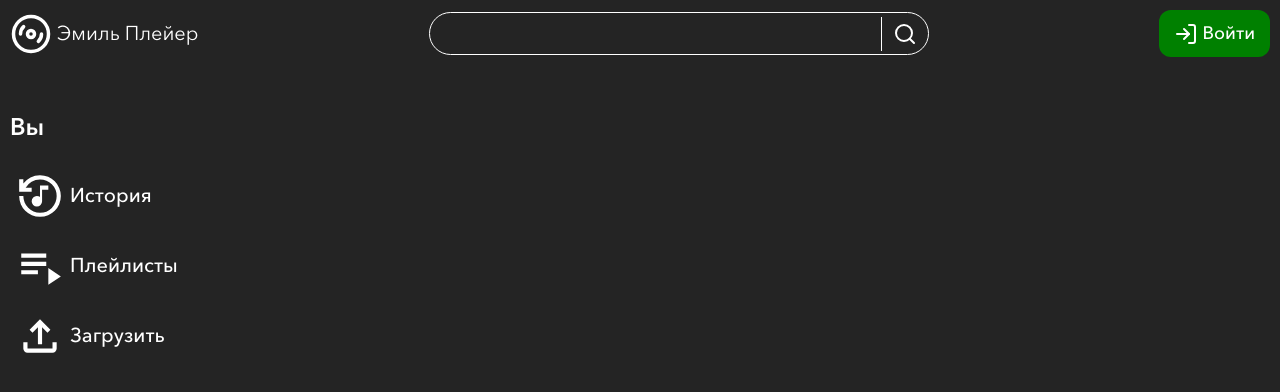
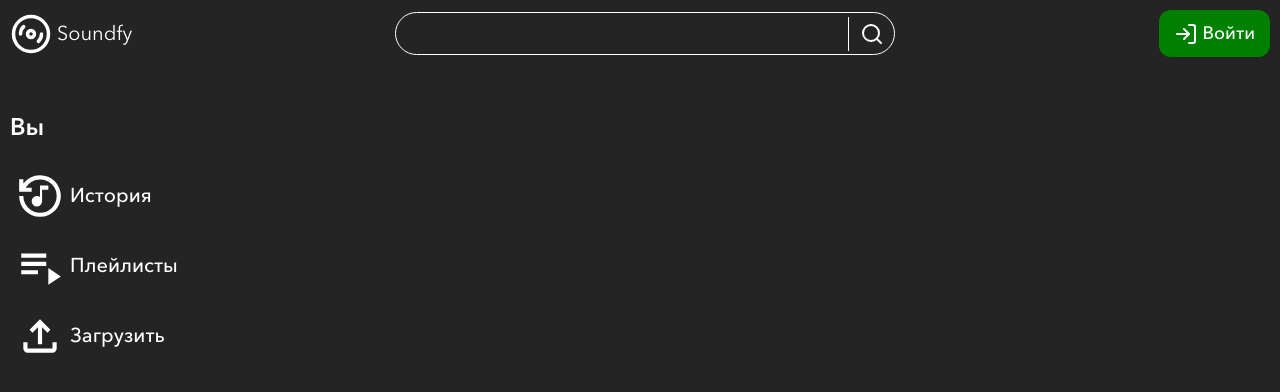
Before and after one commit to emiliansar/eplayer-frontend, a React (Vite) app: page /search in a window 1280 px wide. Shown: the top 392 px of the page. Built offline with nearby package versions, Linux system fonts and the light colour scheme.

Commit message:
change AppHeader

```diff
--- a/src/components/header/AppHeader.jsx
+++ b/src/components/header/AppHeader.jsx
@@ -76,7 +76,7 @@ export default function AppHeader() {
                             className={style.AppHeader__Container__Logo__Link}
                         >
                             <img src='/assets/images/logo.svg' alt="Лого" />
-                            <span>Эмиль Плейер</span>
+                            <span>Soundfy</span>
                         </Link>
                     </div>
 
```
